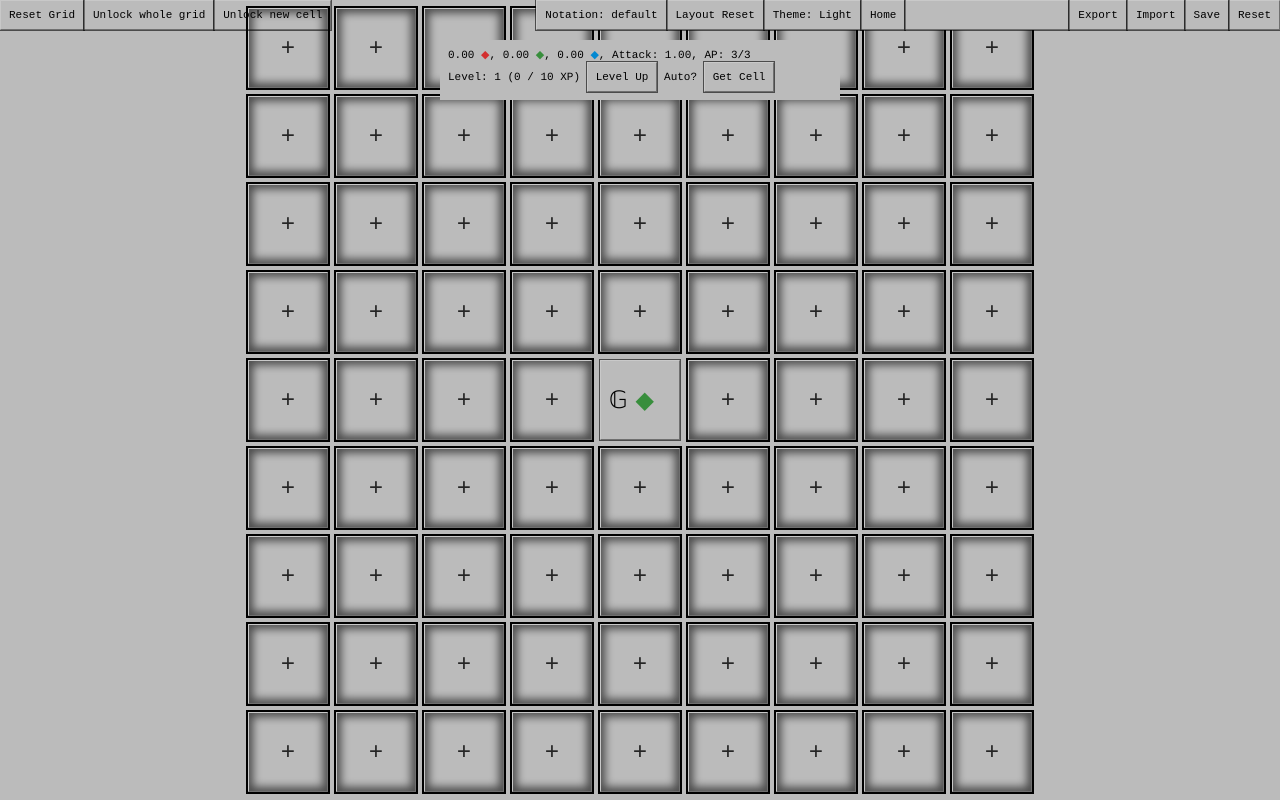
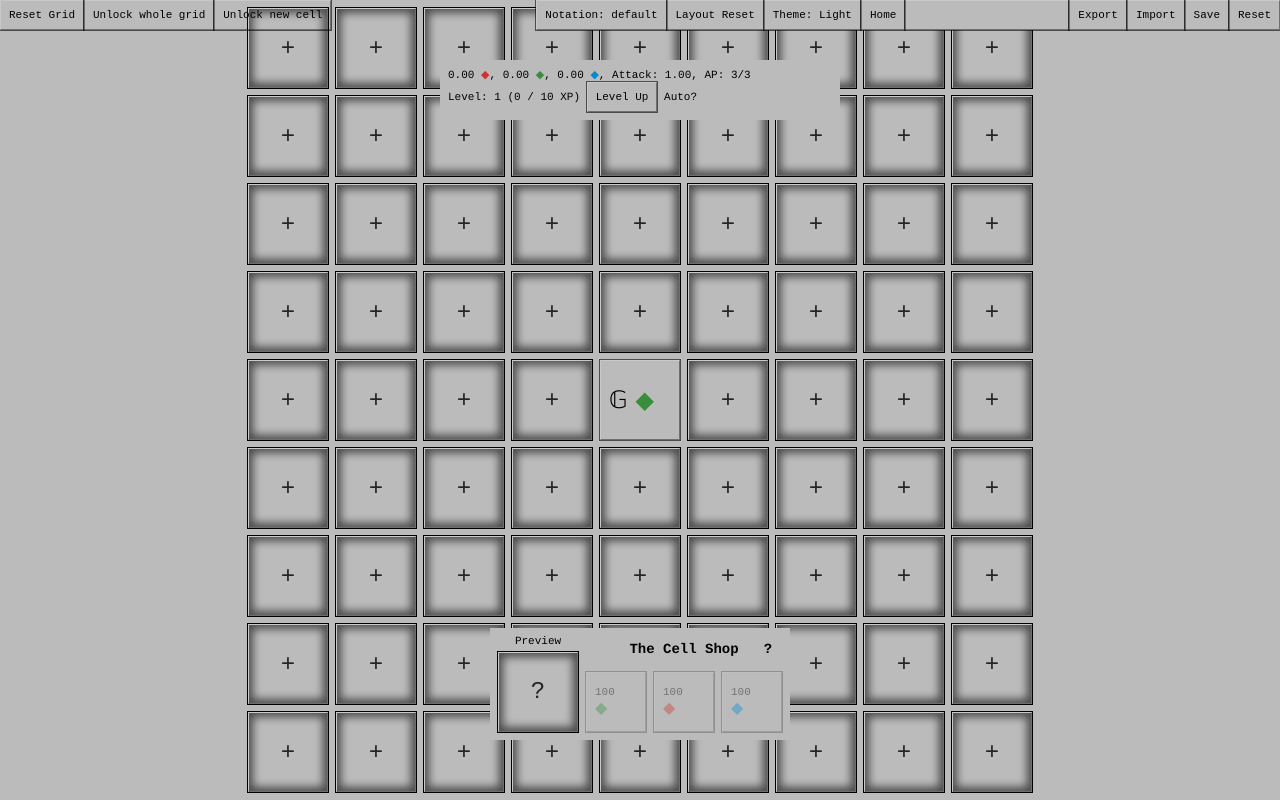
Before and after one commit to JackOE3/cogito-cosmos, a SvelteKit app: page /grid in a window 1280 px wide. Built offline with nearby package versions, Linux system fonts and the light colour scheme.

Commit message:
added the Cell Shop to buy new cells (and sick transitions!)

```diff
--- a/src/lib/store/primitive/misc.svelte.ts
+++ b/src/lib/store/primitive/misc.svelte.ts
@@ -138,6 +138,44 @@ export const N_ROWS = 9
 export const N_COLS = 9
 export const gridCell = makeState<Cell[][]>(Array.from({ length: N_ROWS }, () => new Array(N_COLS).fill(undefined)))
 
+export type CellShopItem = {
+    cost: ResourceMetric
+    costMultiplier: number
+    count: number
+}
+export const cellShopItems: CellShopItem[] = $state([
+    {
+        cost: {
+            base: 100,
+            current: 100,
+            resource: 'green',
+            multipliers: []
+        },
+        costMultiplier: 2,
+        count: 0
+    },
+    {
+        cost: {
+            base: 100,
+            current: 100,
+            resource: 'red',
+            multipliers: []
+        },
+        costMultiplier: 2,
+        count: 0
+    },
+    {
+        cost: {
+            base: 100,
+            current: 100,
+            resource: 'blue',
+            multipliers: []
+        },
+        costMultiplier: 2,
+        count: 0
+    }
+])
+
 //--------------------------------------------------------
 /**
  * Your current stage of Enlightenment
--- a/src/routes/grid/+page.svelte
+++ b/src/routes/grid/+page.svelte
@@ -22,10 +22,12 @@
         type ResourceMetric,
         type Stencil,
         type UpgradeI,
-        type EffectType
+        type EffectType,
+        type CellShopItem,
+        cellShopItems
     } from '$lib/store'
-    import { cubicOut, quartOut } from 'svelte/easing'
-    import { fly } from 'svelte/transition'
+    import { bounceIn, bounceOut, cubicOut, quartIn, quartOut, quintOut } from 'svelte/easing'
+    import { fade, fly } from 'svelte/transition'
     import { Tween } from 'svelte/motion'
     import UpgradeCellComponent from '$lib/components/UpgradeCell.svelte'
     import { movable } from '$lib/gamelogic/movable.svelte'
@@ -542,11 +544,27 @@
 
     let selectionCells: Set<Cell> = new Set()
     let nextCellContent: CellContent | undefined = $state(undefined)
+    let cellSelectionActive = $state(false)
 
-    function handleGetCell(): void {
+    // gets rid of the selection when hot reloading
+    $effect(() => {
+        return () => {
+            selectionCells.forEach(cell => (cell.hidden = true))
+        }
+    })
+
+    function handleGetCell(item: CellShopItem): void {
         if (selectionCells.size !== 0) return
+        if (cellSelectionActive) return
+        // purchasing logic:
+        if (resource.value[item.cost.resource] < item.cost.current) return
+        resource.value[item.cost.resource] -= item.cost.current
+        item.cost.current *= item.costMultiplier
+        item.count++
+
         // unhide all surrounding cells and fade em in
         selectionCells = getAdjacentCells()
+        cellSelectionActive = true
         for (const cell of selectionCells) {
             const m = 1
             cell.relX = Math.random() * m - m / 2
@@ -565,7 +583,16 @@
         // hide the other selection cells
         selectionCells.forEach(cell => (cell.hidden = true))
         selectionCells.clear()
+        setTimeout(() => {
+            cellSelectionActive = false
+        }, 1500)
     }
+
+    import { crossfade } from 'svelte/transition'
+    export const [send, receive] = crossfade({
+        duration: 1500,
+        easing: quartOut
+    })
 </script>
 
 {#snippet basicCell(callback: () => void)}
@@ -617,7 +644,8 @@
             data: `
             Basic Generator ${generator.active ? '[...]' : ''}<hr>
             ${gainMetric} ${costMetric} every ${formatNumber(generator.baseDurationMillis / 1000 / generator.speed.current, 2)}s <br>
-            <span style="color: var(--text-medium-emphasis)">Uses 1 AP while active.</span>
+            <span style="color: var(--text-medium-emphasis)">Uses 1 AP while active.</span> <br>
+            <span style="color: var(--text-medium-emphasis)">Click to toggle.</span>
             `
         })}>
         <span style="font-size: 1.5rem; display: flex; gap: 0.5rem; justify-content: center;">
@@ -653,7 +681,8 @@
             Boost the ${metric} of basic generators <br> by ${formatWhole(generator.effect.value.current * 100)}% per level. <br>
             Area of Effect: ${generator.effect.stencil} <br>
             Total Effect: ${formatNumber(1 + generator.effect.value.current * generator.level, 2)}x <br>
-            <span style="color: var(--text-medium-emphasis)">Uses 1 AP while active.</span>
+            <span style="color: var(--text-medium-emphasis)">Uses 1 AP while active.</span> <br>
+            <span style="color: var(--text-medium-emphasis)">Click to toggle.</span>
             `
         })}>
         <span style="font-size: 1.5rem; display: flex; gap: 0.5rem; justify-content: center;">
@@ -722,7 +751,10 @@
                 {#each row as cell, j}
                     <div>
                         {#if !cell.hidden || LORCA_OVERRIDE.value}
-                            <div class="cell full" in:fly={{ duration: 1000, x: cell.relX * 40, y: cell.relY * 40, easing: quartOut }}>
+                            <div
+                                class="cell full"
+                                in:fly={{ duration: 1000, x: cell.relX * 40, y: cell.relY * 40, easing: quartOut }}
+                                out:fade={{ duration: 400, easing: quartOut }}>
                                 {#if cell.content.type === 'locked' && !LORCA_OVERRIDE.value}
                                     {@render lockedCell(cell)}
                                 {:else if cell.content.type === 'combat'}
@@ -730,12 +762,21 @@
                                 {:else if cell.content.type === 'generator'}
                                     {@render generatorCell(cell.content)}
                                 {:else if cell.content.type === 'generatorDerivative'}
+                                    <div class="full" in:receive={{ key: 'cool' }}>
                                         {@render generatorDerivativeCell(cell.content)}
+                                    </div>
                                 {:else if cell.content.type === 'upgrade'}
+                                    <div class="full" in:receive={{ key: 'cool' }}>
                                         {@render upgradeCell(cell)}
+                                    </div>
                                 {:else}
-                                    <button class="cell-empty" onclick={() => handleSelectCell(cell)}>
-                                        <span style="font-size: 1.5rem; color: rgba(0,0,0,0.8);">+</span>
+                                    <button
+                                        class="cell-empty"
+                                        onclick={() => handleSelectCell(cell)}
+                                        use:tooltip={() => ({
+                                            data: '<span style="color: var(--text-medium-emphasis)">Click to insert the new cell here.</span>'
+                                        })}>
+                                        <span style="font-size: 1.5rem; color: rgba(0,0,0,0.8);"> + </span>
                                     </button>
                                 {/if}
                             </div>
@@ -747,7 +788,7 @@
     </div>
 </div>
 
-<div style="display: flex; flex-direction:column; gap: 1.5rem; justify-content: center; align-items: center;">
+<div style="position: absolute; top: 60px; left: 50%; transform: translateX(-50%);">
     <div class="stats">
         <div style="background: var(--dp01); padding: 0.5rem;">
             {formatNumber(resource.value.red, 2)}
@@ -758,10 +799,21 @@
             Level: {level.value}
             ({derivedGrid.expInLevel} / {derivedGrid.expToNextLevel} XP)
             <button onclick={handleLevelUp}>Level Up</button> Auto?
+        </div>
+    </div>
+</div>
 
-            <button onclick={handleGetCell}>Get Cell</button>
+<div
+    style="position: absolute; bottom: 60px; left: 50%; transform: translateX(-50%); background-color: var(--background-color); border: 1px solid var(--dp08);">
+    <div style="background: var(--dp01); padding: 0.5rem; display: flex; gap: 0.5rem;">
+        <div>
+            <div style="text-align: center; margin-bottom: 0.25rem;">Preview</div>
+            <div style="width: var(--cell-size); height: var(--cell-size);">
                 {#if nextCellContent}
-                <div class="cell-preview">
+                    <div
+                        style="position:absolute; width: var(--cell-size); height: var(--cell-size); background: var(--background-color);"
+                        in:fly={{ duration: 1000, easing: bounceOut, y: -40, opacity: 1 }}
+                        out:send={{ key: 'cool' }}>
                         {#if nextCellContent.type === 'generator'}
                             {@render generatorCell(nextCellContent)}
                         {:else if nextCellContent.type === 'generatorDerivative'}
@@ -780,10 +832,45 @@
                         {/if}
                     </div>
                 {/if}
+                <div
+                    class="cell-empty"
+                    use:tooltip={() => ({
+                        data: 'When you buy a new cell, it will be previewed here. <br> What you get is random, however you can choose <br> where to insert the cell.'
+                    })}>
+                    <span style="font-size: 1.5rem; color: rgba(0,0,0,0.8);">?</span>
                 </div>
             </div>
         </div>
-
+        <div style="display: flex; gap: 0.5rem; flex-direction: column; justify-content: space-between;">
+            <div
+                class="flexCenter"
+                style="flex-grow:1; font-weight: bold; font-size: .875rem; background: var(--dp01); border: 1px solid var(--dp08); position: relative;">
+                The Cell Shop
+                <span
+                    style="background: var(--dp24); width: 1rem; aspect-ratio: 1; padding: 0.125rem; position: absolute; right: 4px; top: 4px; font-weight: bold; font-size: .875rem; display: flex; justify-content: center; border-radius: 100%"
+                    use:tooltip={() => ({
+                        data: 'Here you can buy new cells to add to the grid. <br> There are multiple purchasing options below. <br> Each cost scales independently.'
+                    })}>
+                    ?
+                </span>
+            </div>
+            <div style="height: 60px; display: flex; gap: 0.5rem; flex-direction: row;">
+                {#each cellShopItems as item}
+                    <button
+                        style="width: 60px; display: flex; flex-direction: column; justify-content: center"
+                        class:disabled={resource.value[item.cost.resource] < item.cost.current || cellSelectionActive}
+                        onclick={() => handleGetCell(item)}
+                        use:tooltip={() => ({
+                            data: `Cost: ${formatWhole(item.cost.current)} ${square[item.cost.resource]} <br> <span style="color: var(--text-medium-emphasis);">Click to get a random cell.</span>`
+                        })}>
+                        {formatWhole(item.cost.current)}
+                        <span style="font-size: 1rem;">{@html square[item.cost.resource]}</span>
+                    </button>
+                {/each}
+            </div>
+        </div>
+    </div>
+</div>
 <div style="position: absolute; top: 0; left: 0; display: flex;">
     <button
         onclick={() => {
@@ -820,7 +907,7 @@
         background-color: var(--background-color);
         border: 1px solid var(--dp08);
         width: 400px;
-        margin-top: 40px;
+        /*  margin-top: 40px; */
     }
     .grid {
         display: grid;
@@ -846,7 +933,7 @@
         border: 1px solid var(--dp08);
         box-sizing: border-box;
         box-shadow: inset 0 0 8px 4px rgba(0, 0, 0, 0.6);
-        outline: 2px solid black;
+        outline: 1px solid black;
 
         border-left: rgba(255, 255, 255, 0.2);
         border-right: rgba(0, 0, 0, 0.4);
```
Lines whose indentation alone changed are shown as unchanged.
